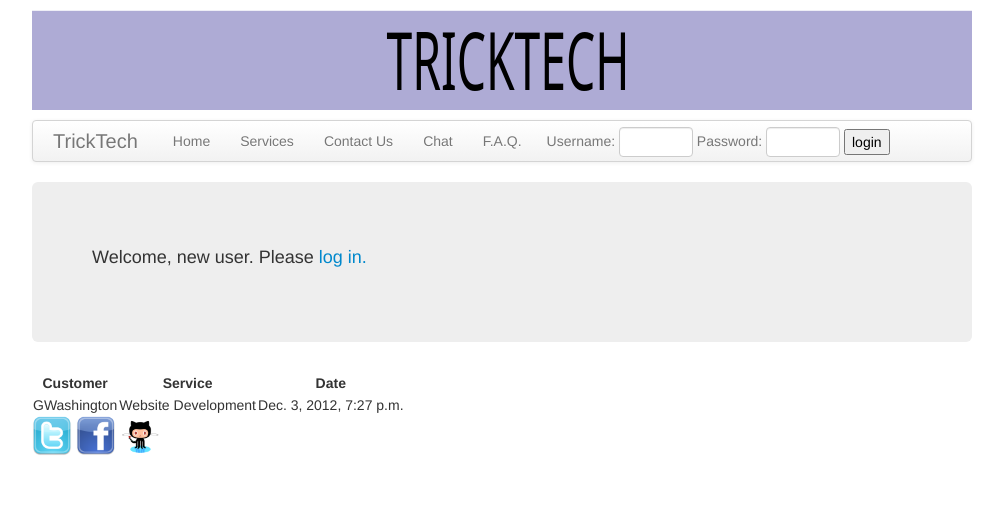
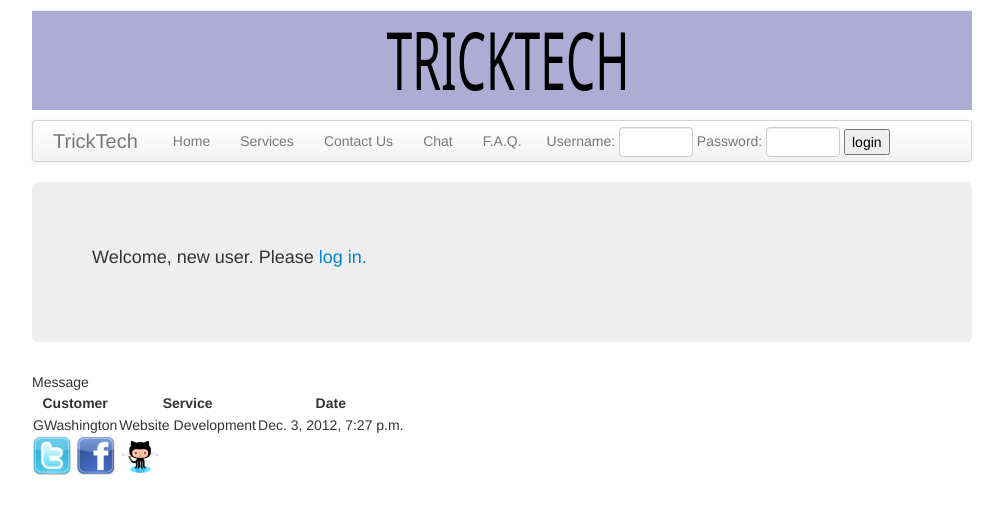
Before and after one commit to travisby/tricktech, a Django app: a page that uses tricktech/templates/admin.html in a window 1280 px wide. Shown: the top 514 px of the page, without its empty margins (138-1141 px from the left). Run offline with Django 3.2, Linux system fonts and the light colour scheme; data comes from the database, SQL or seed files in the repository.

Commit message:
Updated admin

```diff
--- a/static_website/models.py
+++ b/static_website/models.py
@@ -14,11 +14,12 @@ class CustomerService(models.Model):
     user = models.ForeignKey(User)
     service = models.ForeignKey(Service)
     date = models.DateTimeField(auto_now=True)
+    message = models.TextField(blank=True)
 
     def __unicode__(self):
         return (
-            "%s %s bought %s at %s" %
-            (self.person_first_name,self.person_last_name, self.service, self.date)
+            "%s %s bought %s at %s ---- %s" %
+            (self.person_first_name,self.person_last_name, self.service, self.date, self.message)
         )
 
 
--- a/static_website/views.py
+++ b/static_website/views.py
@@ -42,7 +42,7 @@ def contact(request):
             customer_service = form.save(commit=False)
             customer_service.user = request.user
             customer_service.save()
-            return admin(request)
+            return HttpResponseRedirect('/')
         else:
             return HttpResponse('itdonebroke')
 
@@ -50,6 +50,7 @@ def admin(request):
     return render_to_response(
         'admin.html',
         {
+            'active': 'admin',
             'customer_services': static_website.models.CustomerService.objects.all(),
             'login_form': AuthenticationForm,
         },
--- a/tricktech/templates/admin.html
+++ b/tricktech/templates/admin.html
@@ -8,12 +8,14 @@
             <th>Customer</th>
             <th>Service</th>
             <th>Date</th
+            <th>Message</th>
         </tr>
         {% for service in customer_services %}
             <tr>
                 <td>{{service.user.username}}</td>
                 <td>{{service.service.name}}</td>
                 <td>{{service.date}}</td>
+                <td>{{service.message}}</td>
             </tr>
         {% endfor %}
     </table>
--- a/tricktech/urls.py
+++ b/tricktech/urls.py
@@ -10,6 +10,7 @@ urlpatterns = patterns(
     url(r'^logout/$', 'django.contrib.auth.views.logout', {'redirect_field_name': 'index'}),
     url(r'^contact/$', 'static_website.views.contact', name='contact'),
     url(r'^services/$', 'static_website.views.services', name='services'),
+    url(r'^tAdmin/$', 'static_website.views.admin', name='tricktechAdmin'),
     url(r'^admins/$', 'static_website.views.admin', name='admin'),
     url(r'^faq/$', 'static_website.views.faq', name='faq'),
     url(r'^chat/$', 'static_website.views.chat', name='chat'),
```
